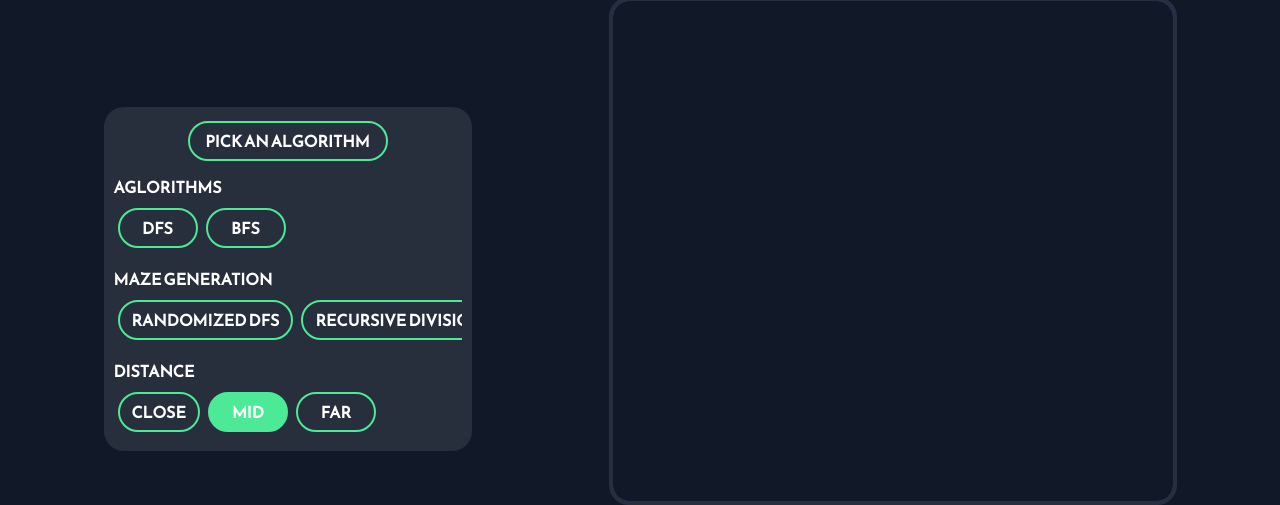
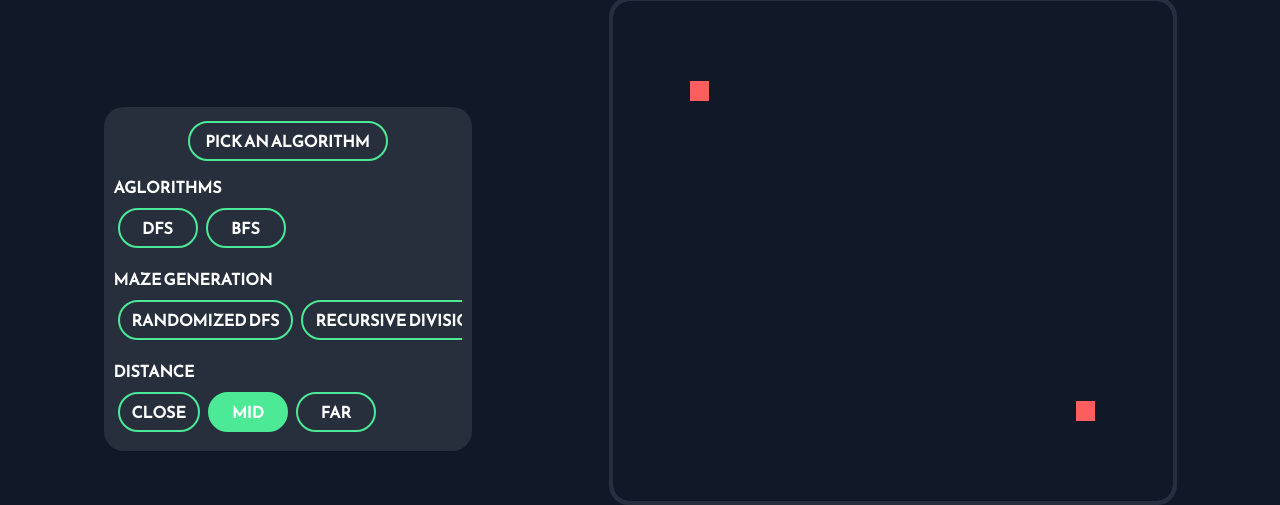
Before and after one commit to adrianmendez03/pathfinder, a React (Create React App) app: page / in a window 1280 px wide. Shown: the part 121-626 px from the top of the page. Built offline with nearby package versions, Linux system fonts and the light colour scheme.

Commit message:
Bug fix: start and end show up on load

```diff
--- a/src/App.tsx
+++ b/src/App.tsx
@@ -13,7 +13,7 @@ const App: React.FC = () => {
 
   return (
     <div id="app">
-      <Grid gridRef={connectGridRef} grid={grid} />
+      <Grid gridRef={connectGridRef} />
       <Menu grid={grid} />
     </div>
   )
--- a/src/components/grid/Grid.css
+++ b/src/components/grid/Grid.css
@@ -16,6 +16,7 @@
 .grid__cell {
   width: 20px;
   height: 20px;
+  flex-grow: 1;
 }
 
 .grid__cell--path {
--- a/src/components/grid/index.tsx
+++ b/src/components/grid/index.tsx
@@ -1,4 +1,4 @@
-import React, { useState, useEffect } from "react"
+import React, { useState, useEffect, useRef } from "react"
 
 import Row from "./Row"
 import Legend from "./legend"
@@ -6,7 +6,6 @@ import "./Grid.css"
 
 interface Props {
   gridRef: (gridNode: HTMLElement) => void
-  grid: HTMLElement | null
 }
 interface Size {
   rows: number
@@ -15,20 +14,21 @@ interface Size {
 
 const Grid: React.FC<Props> = (props) => {
   const [size, setSize] = useState<Size | null>(null)
+  const grid = useRef<any>()
 
   useEffect(() => {
     const generateLength = (value: number) => {
       return Math.floor(Math.floor(value / 20) / 2) * 2 + 1
     }
 
-    if (props.grid) {
-      const { clientHeight, clientWidth } = props.grid
+    if (grid.current) {
+      const { clientHeight, clientWidth } = grid.current
       setSize({
         rows: generateLength(clientHeight),
         cols: generateLength(clientWidth),
       })
     }
-  }, [props.grid])
+  }, [grid])
 
   return size ? (
     <div className="grid__container">
@@ -41,7 +41,7 @@ const Grid: React.FC<Props> = (props) => {
     </div>
   ) : (
     <div className="grid__container">
-      <section ref={props.gridRef} className="grid rounded-corners">
+      <section ref={grid} className="grid rounded-corners">
         Loading
       </section>
       <Legend />
--- a/src/components/menu/index.tsx
+++ b/src/components/menu/index.tsx
@@ -33,10 +33,9 @@ const Menu: React.FC<Props> = (props) => {
     if (props.grid) {
       placeStartAndEndPoints()
     }
-  }, [options.distance])
+  }, [options.distance, props.grid])
 
   const placeStartAndEndPoints = async () => {
-    console.log("blah")
     await resetPath(props.grid!)
 
     if (start && end) {
@@ -121,7 +120,6 @@ const Menu: React.FC<Props> = (props) => {
         }
       }
     }
-    console.log(startPlaced || endPlaced)
   }
 
   const visualzePath = async () => {
```
